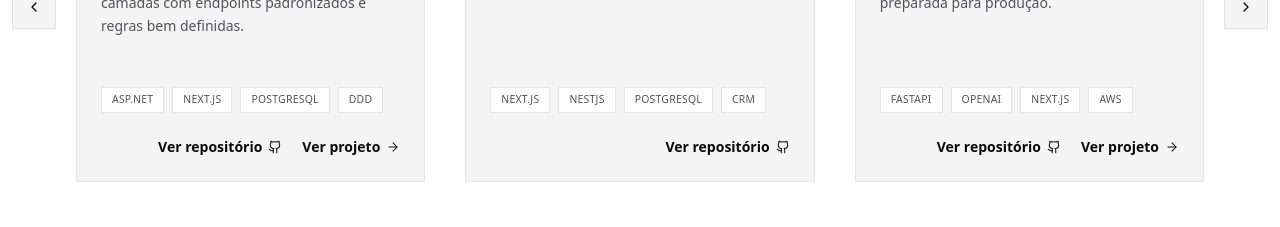
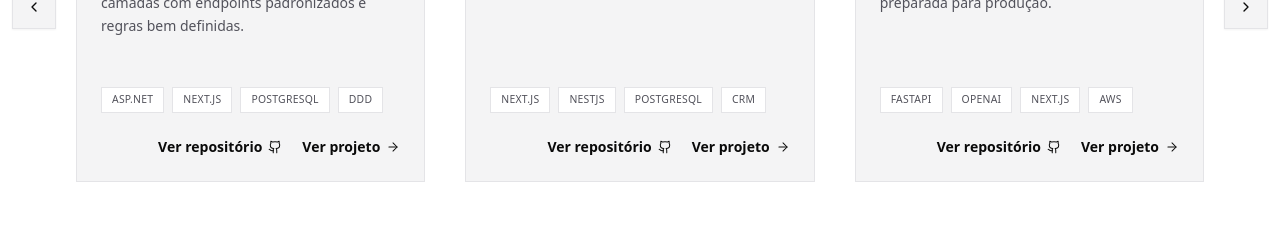
Before and after one commit to Leo-Slv/Portfolio, a Next.js app: page / in a window 1280 px wide. Shown: the part 1840-2067 px from the top of the page. Built offline with nearby package versions, Linux system fonts and the light colour scheme; a web font is replaced by a local one.

Commit message:
feat(projects): add quantum crm deploy link

```diff
--- a/src/components/features/projects/ProjectsSection.tsx
+++ b/src/components/features/projects/ProjectsSection.tsx
@@ -27,6 +27,7 @@ const PROJECTS: Featured[] = [
     titleKey: "PROJECTS.CARD_TITLE_9",
     descKey: "PROJECTS.DESCRIPTION_9",
     tags: ["Next.js", "NestJS", "PostgreSQL", "CRM"],
+    projectUrl: "https://abp3-sistema-gestao-leads-front.vercel.app/login",
     repositoryUrl: "https://github.com/ErrorSquad-ABP/ABP3-Sistema-Gestao-Leads",
   },
   {
```
